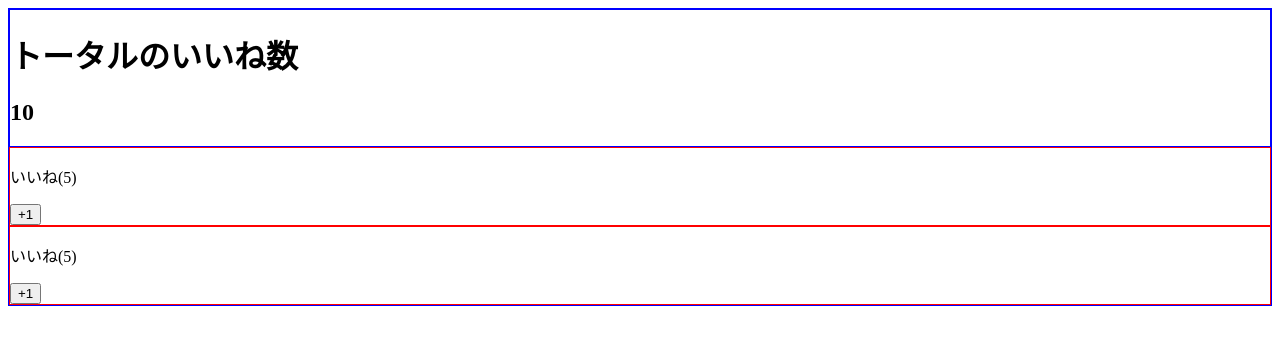
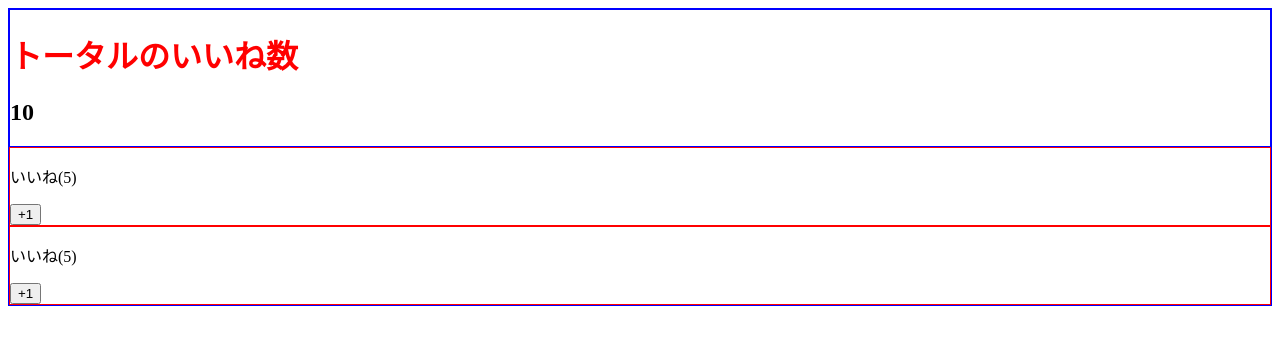
Before and after one commit to U-MA-dev/vue-js-complete-guide, a Vue app: page / in a window 1280 px wide. Shown: the top 344 px of the page. Built offline with nearby package versions, Linux system fonts and the light colour scheme.

Commit message:
check slot scope

```diff
--- a/src/components/LikeHeader.vue
+++ b/src/components/LikeHeader.vue
@@ -4,8 +4,8 @@
   </div>
 </template>
 
-<script>
-export default {
-  props: ["headerText"],
-};
-</script>
+<style scoped>
+h1 {
+  color: red;
+}
+</style>
```
